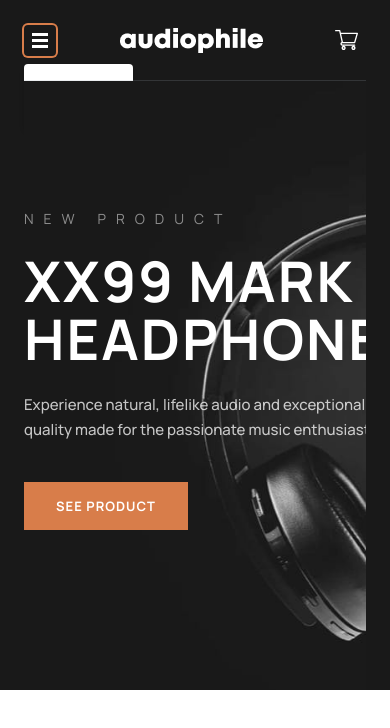
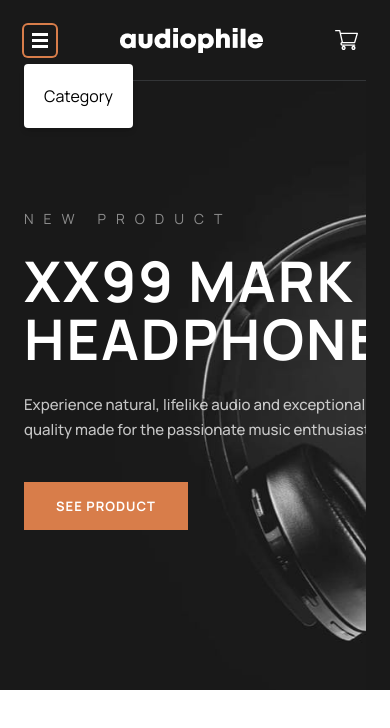
Before and after one commit to VitaliaSvirskaja/audiophile-ecommerce-website, a Next.js app: page / in a window 390 px wide. Both pictures are taken after a click on the button 40 px from the left and 40 px from the top of the page. Shown: the top 728 px of the page. Built offline with nearby package versions, Linux system fonts and the light colour scheme.

Commit message:
fixed z-index of menu popover

```diff
--- a/components/Header.tsx
+++ b/components/Header.tsx
@@ -13,7 +13,7 @@ export const Header = () => (
           <Image src={hamburgerMenu} alt="" />
         </Popover.Button>
         <Transition
-          className="absolute top-16 left-6 sm:top-20 sm:left-10"
+          className="absolute top-16 left-6 z-10 sm:top-20 sm:left-10"
           enter="transition duration-100 ease-out"
           enterFrom="transform scale-95 opacity-0"
           enterTo="transform scale-100 opacity-100"
```
